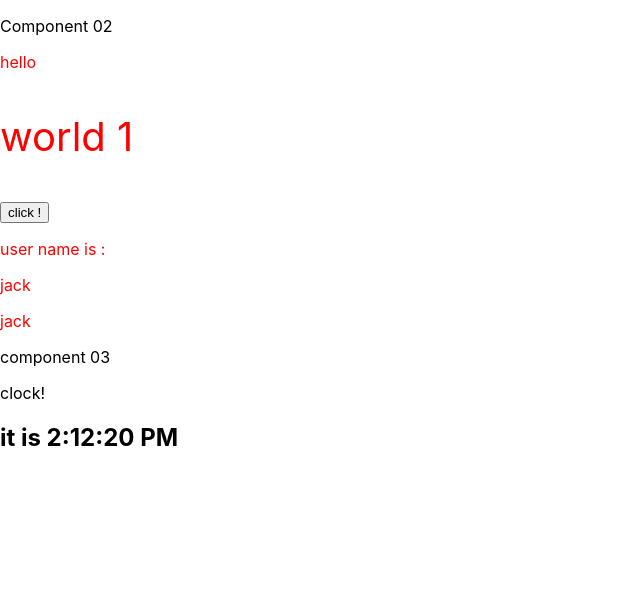
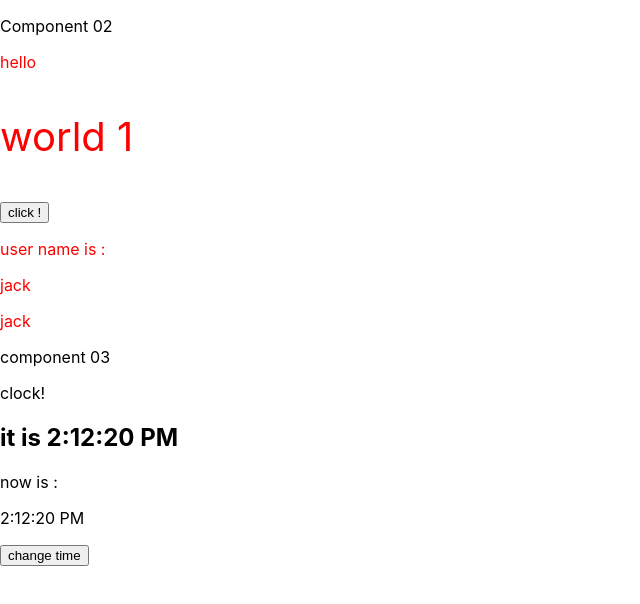
Before and after one commit to zhang250515/react_ts, a React (Create React App) app: page / in a window 1280 px wide. Shown: the top 604 px of the page, without its empty margins (0-640 px from the left). Built offline with nearby package versions, Linux system fonts and the light colour scheme; no server answers.

Commit message:
feature(component): component in ts

```diff
--- a/src/component/component_01.tsx
+++ b/src/component/component_01.tsx
@@ -4,7 +4,9 @@ interface NameProps {
   name: string | null
 }
 
-const Root01: React.FC<NameProps> = (name: NameProps) => {
+const Root01: React.FC<NameProps> = (nameProps: NameProps) => {
+
+
   let color = {
     color: 'red',
     fontSize: '40px'
@@ -22,8 +24,8 @@ const Root01: React.FC<NameProps> = (name: NameProps) => {
       <p style={color}> world {a} </p>
       <button onClick={handler}>  click !</button>
       <p> user name is : </p>
-      <p> {name.name} </p>
-      <p> {name.name} </p>
+      <p> {nameProps.name} </p>
+      <p> {nameProps.name} </p>
     </div>
   )
 };
--- a/src/component/component_02.tsx
+++ b/src/component/component_02.tsx
@@ -1,7 +1,9 @@
 import React from "react";
 import Root01 from "./component_01";
+import Component_03 from "./component_03";
 
 const Root02: React.FC = () => {
+
   return (
     <div>
       <p> Component 02 </p>
@@ -10,6 +12,7 @@ const Root02: React.FC = () => {
       <p> component 03</p>
       <p> clock! </p>
       <h2>it is {new Date().toLocaleTimeString()} </h2>
+      <Component_03/>
     </div>
   )
 };
--- a/src/component/component_03.tsx
+++ b/src/component/component_03.tsx
@@ -1,11 +1,47 @@
 import React, {Component} from "react";
 
-class Component_03 extends Component<string>{
+interface MyState {
+  time: string
+}
 
-  render(){
+class Component_03 extends Component<any, MyState> {
+
+  constructor(props: any) {
+    super(props);
+    this.state = {
+      time: new Date().toLocaleTimeString()
+    }
+  }
+
+  handleChange() {
+    this.setState({
+      time: new Date().toLocaleTimeString()
+    })
+  }
+
+  componentDidMount() {
+    let url: string = 'http://hd215.api.yesapi.cn/?s=App.Table.FreeQuery&' +
+      'model_name=user&logic=and&where=%5B%5B%22id%22%2C+%22%3D%22%2C+%221%22%5D%5D&page=1&' +
+      'perpage=10&is_real_total=1&app_key=C0FB352A5A506D61291B06EB94FF54C6&sign=74D8722F15C97A928389E013E96184A8';
+    fetch(url)
+      .then(response => {
+        return response.json()
+      })
+      .then(json => {
+        return json.data
+      })
+      .then(data => {
+        console.log(data.list[0].user_name)
+      });
+  }
+
+  render() {
     return (
       <div>
-        {this.props}
+        now is :
+        <p>{this.state.time}</p>
+
+        <button onClick={() => this.handleChange()}> change time</button>
       </div>
     )
   }
--- a/src/user/index.tsx
+++ b/src/user/index.tsx
@@ -1,11 +1,11 @@
 import React, {Component} from "react";
 
-interface UserProps {
+interface UserEntity {
   name: string | null,
   age: number | null
 }
 
-class User extends Component<UserProps> {
+class User extends Component<UserEntity> {
   render() {
     return (
       <div>
```
